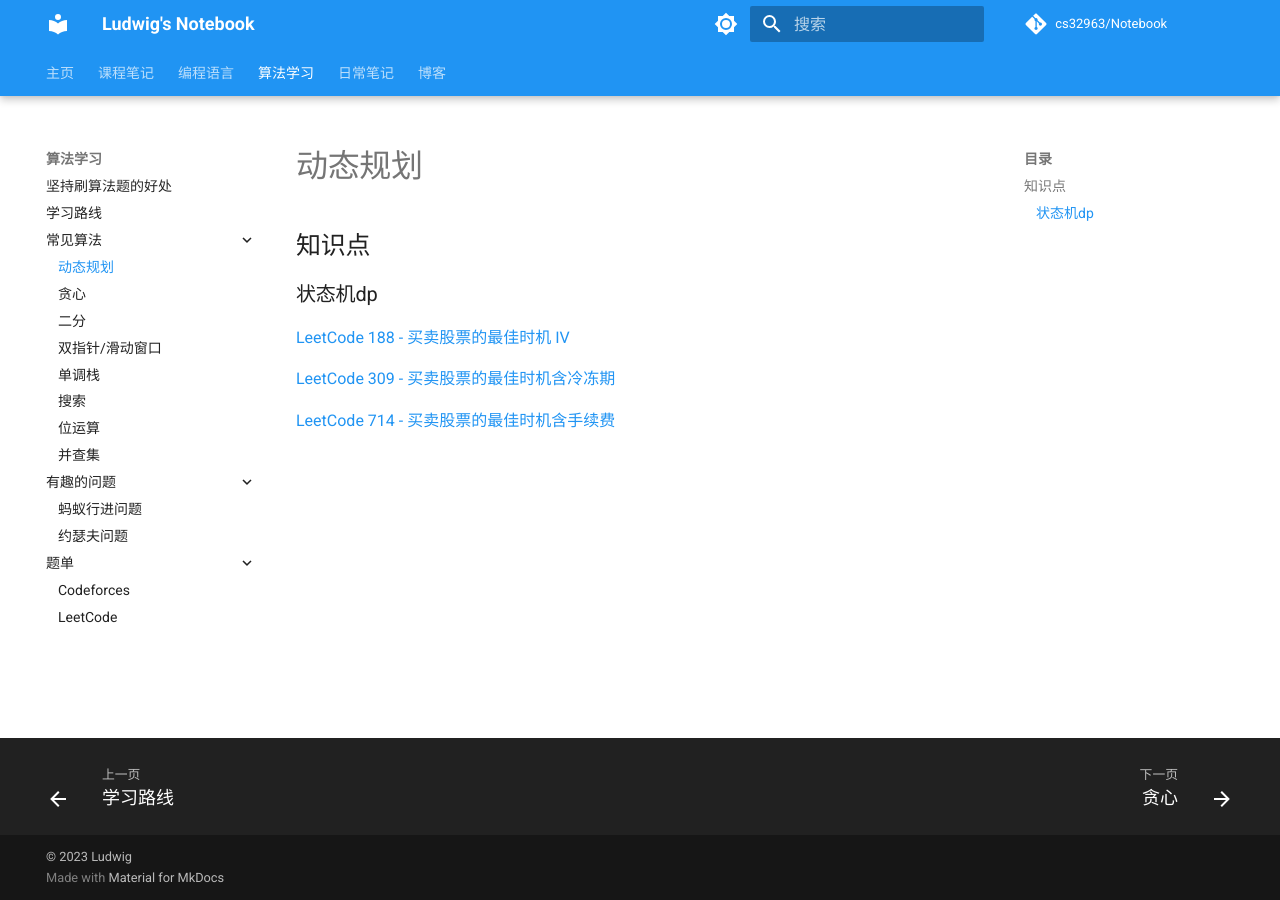
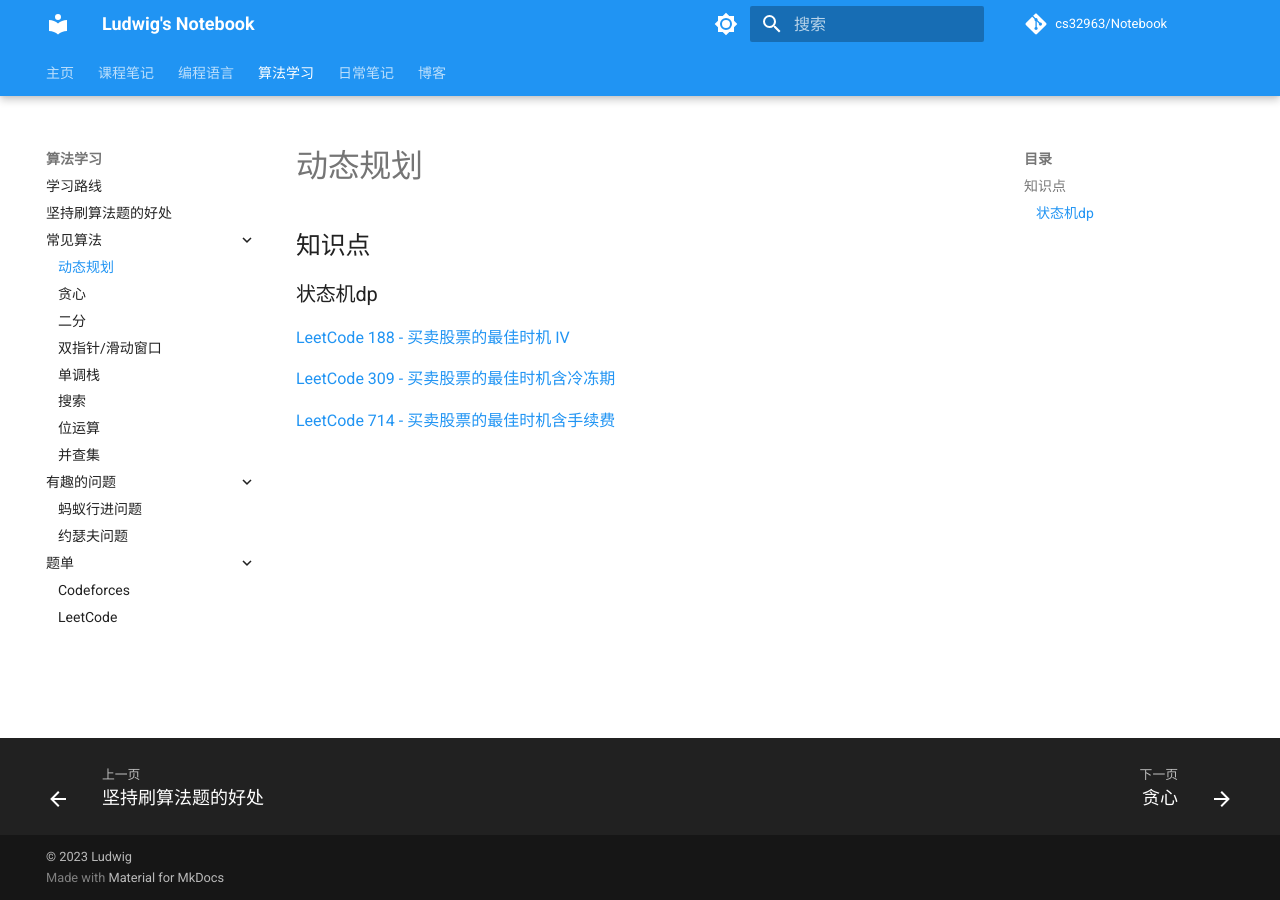
Before and after one commit to cs32963/Notebook, an MkDocs documentation site: the page built from docs/algorithms/dp.md, in a window 1280 px wide. Built offline with MkDocs 1.6.1 and Material for MkDocs 9.7.7, drawn with Linux system fonts in a browser that asks for light colours; comment, search, counter and statistics services are not loaded; some of the changed lines change nothing that is shown.

Commit message:
update nav

```diff
--- a/mkdocs.yml
+++ b/mkdocs.yml
@@ -108,8 +108,8 @@ nav:
     - C++:
       - 引言: programming_languages/c++/index.md
   - 算法学习:
+    - 学习路线: algorithms/roadmap.md
     - 坚持刷算法题的好处: algorithms/index.md
-    - 学习路线: algorithms/roadmap.md
     - 常见算法:
       - 动态规划: algorithms/dp.md
       - 贪心: algorithms/greedy.md
```
